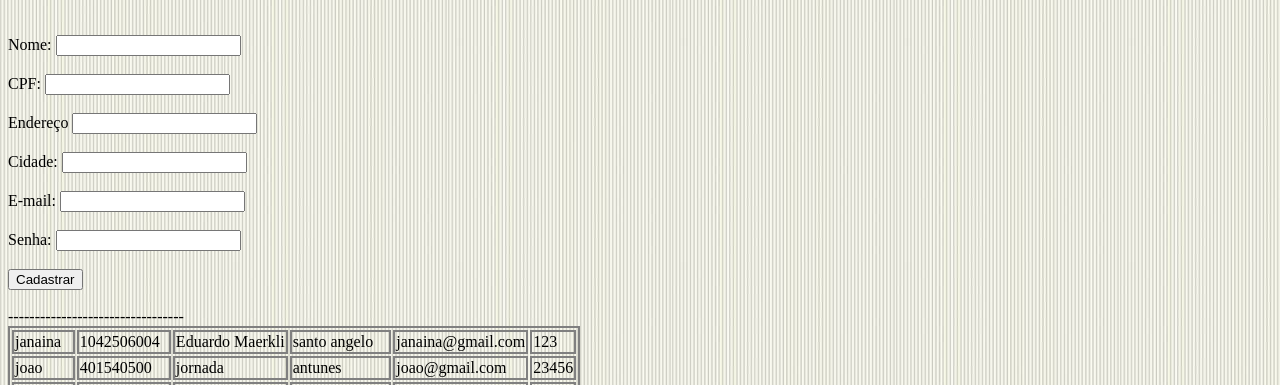
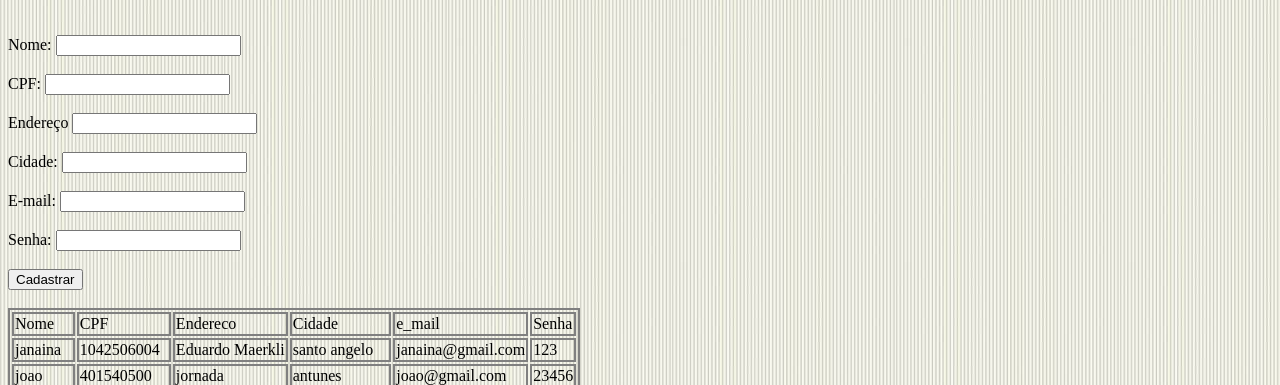
Before and after one commit to daniela2020/MecanicaGustavo, a PHP site: page /cadastro/Cadastro.php in a window 1280 px wide. Shown: the part 186-571 px from the top of the page. Run offline with PHP 8.4, Linux system fonts and the light colour scheme; data comes from the database, SQL or seed files in the repository.

Commit message:
alteração tabela

```diff
--- a/Cadastrando.php
+++ b/Cadastrando.php
@@ -76,7 +76,7 @@
         </nav>
 
         <?php
-        echo '---------------------------------<br>';
+        echo '-------------------------------<br>';
         $pdo = new PDO("mysql:host=localhost;dbname=cadastro", 'root', '');
 
 
--- a/Cadastro.php
+++ b/Cadastro.php
@@ -47,7 +47,13 @@ ronaldo
 
 
         echo '<table border="1"><br>';
-        echo '---------------------------------<br>';
+        echo  '<td> Nome <br>';
+        echo  '<td> CPF <br>';
+        echo  '<td> Endereco <br>';
+        echo  '<td> Cidade <br>';
+        echo  '<td> e_mail <br>';
+        echo  '<td> Senha <br>';
+
 foreach ($pessoaArray as $cliente){
    echo '<tr>';
    echo '<td>' . $cliente['nome'] .'</td>';
```
